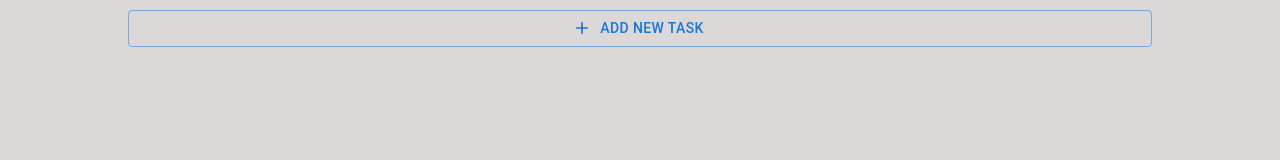
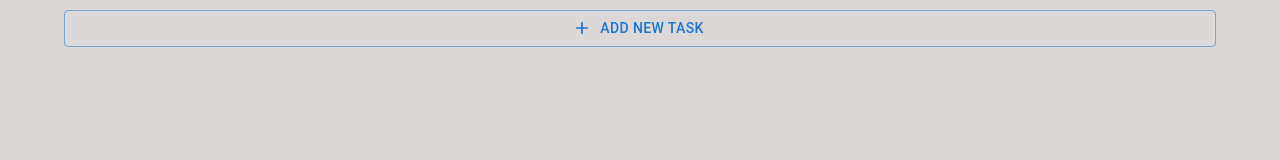
Before and after one commit to muhammad-nabih/AdvacedTodoList, a React (Create React App) app: page / in a window 1280 px wide. Shown: the top 160 px of the page. Built offline with nearby package versions, Linux system fonts and the light colour scheme.

Commit message:
more width on todos

```diff
--- a/src/components/AddTask/AddTask.css
+++ b/src/components/AddTask/AddTask.css
@@ -1,5 +1,5 @@
 .add_task{
-width: 80%;
+width: 90%;
 margin: 10px auto ;
 
 }
--- a/src/components/AddTask/AddTask.js
+++ b/src/components/AddTask/AddTask.js
@@ -71,7 +71,10 @@
 
 
   return (
-    <div className="add_task">
+    <div
+      className="add_task"
+      style={{ display: "flex", flexDirection: "column" }}
+    >
       <Button
         fullWidth
         variant="outlined"
@@ -80,8 +83,6 @@
       >
         Add New Task
       </Button>
-
-
 
       <Dialog open={open} onClose={handleClose}>
         <DialogTitle>New Task</DialogTitle>
@@ -93,7 +94,6 @@
             flexDirection: "column",
             gap: "15px",
             alignItems: "start",
-
           }}
         >
           <TextField
@@ -104,7 +104,6 @@
             type="text"
             fullWidth
             variant="outlined"
-            required
             value={title}
             onChange={(e) => setInputs({ ...inputs, title: e.target.value })}
           />
@@ -129,7 +128,7 @@
 
           {/* Priority selection input */}
 
-          <FormControl fullWidth >
+          <FormControl fullWidth>
             <InputLabel id="demo-simple-select-label">Priority</InputLabel>
             <Select
               labelId="demo-simple-select-label"
```
